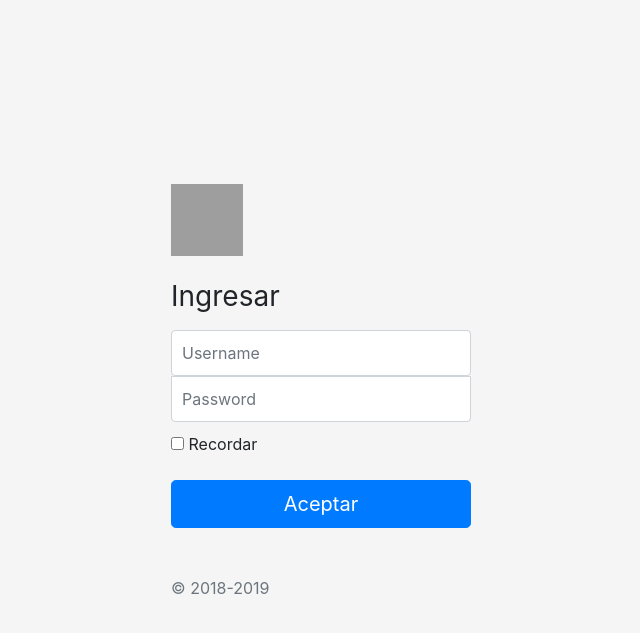
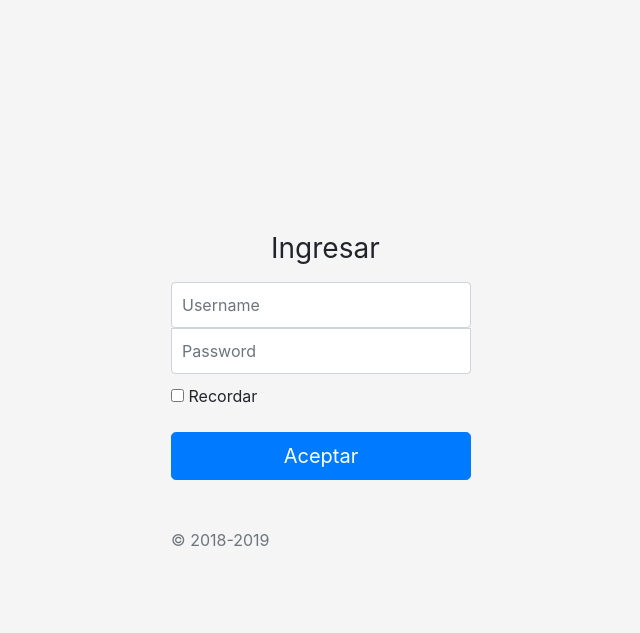
Before and after one commit to landersoft/AMASADOSUR, a Django app: page /login/ in a window 1280 px wide. Shown: the top 633 px of the page, without its empty margins (319-959 px from the left). Run offline with Django 3.2, Linux system fonts and the light colour scheme; some libraries are stand-ins or nearby versions; grey boxes are pictures that could not be loaded.

Commit message:
cambios en login y template base

```diff
--- a/templates/base.html
+++ b/templates/base.html
@@ -34,6 +34,8 @@
           <a class="dropdown-item" href="http://127.0.0.1:8000/ventas/nueva">Nueva</a>
           <div class="dropdown-divider"></div>
           <a class="dropdown-item" href="#">Lista</a>
+          <a class="dropdown-item" href="#">--Boetas</a>
+          <a class="dropdown-item" href="#">--Facturas</a>
           <a class="dropdown-item" href="/ventas/estadisticas">Estadisticas</a>
         </div>
       </li>
--- a/templates/login.html
+++ b/templates/login.html
@@ -7,7 +7,7 @@
   <meta name="description" content="">
   <meta name="author" content="">
   <link rel="icon" href="../../../../favicon.ico">
-  <title>Login Sabrosystem</title> <!-- Bootstrap core CSS -->
+  <title>OpenVendor</title> <!-- Bootstrap core CSS -->
   <link href="..\static\css\bootstrap.min.css" rel="stylesheet">
   <!-- Custom styles for this template -->
   <link href="..\static\css\signin.css" rel="stylesheet">
@@ -19,8 +19,8 @@
 
 <form class="form-signin" method="post">
   {% csrf_token %}
-  <img class="mb-4" src="https://getbootstrap.com/docs/4.0/assets/brand/bootstrap-solid.svg" alt="" width="72" height="72">
-  <h1 class="h3 mb-3 font-weight-normal">Ingresar </h1>
+
+  <h1 class="h3 mb-3 offset-4 font-weight-normal">Ingresar </h1>
   <input type="text" name="username" required="required" class="form-control" placeholder="Username" />
   <input type="password" name="password" required="required" class="form-control" placeholder="Password" />
   <div class="checkbox mb-3">
```
